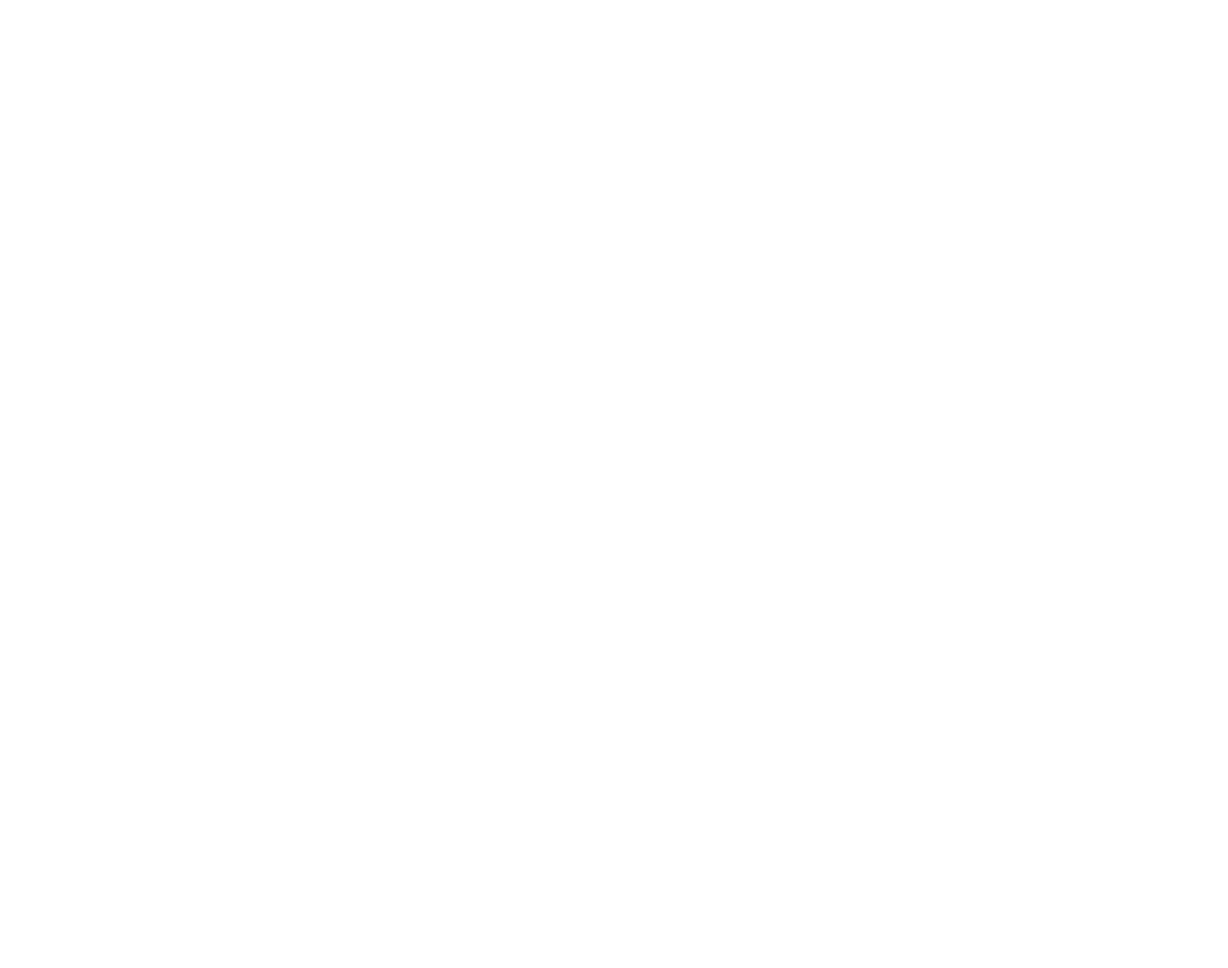
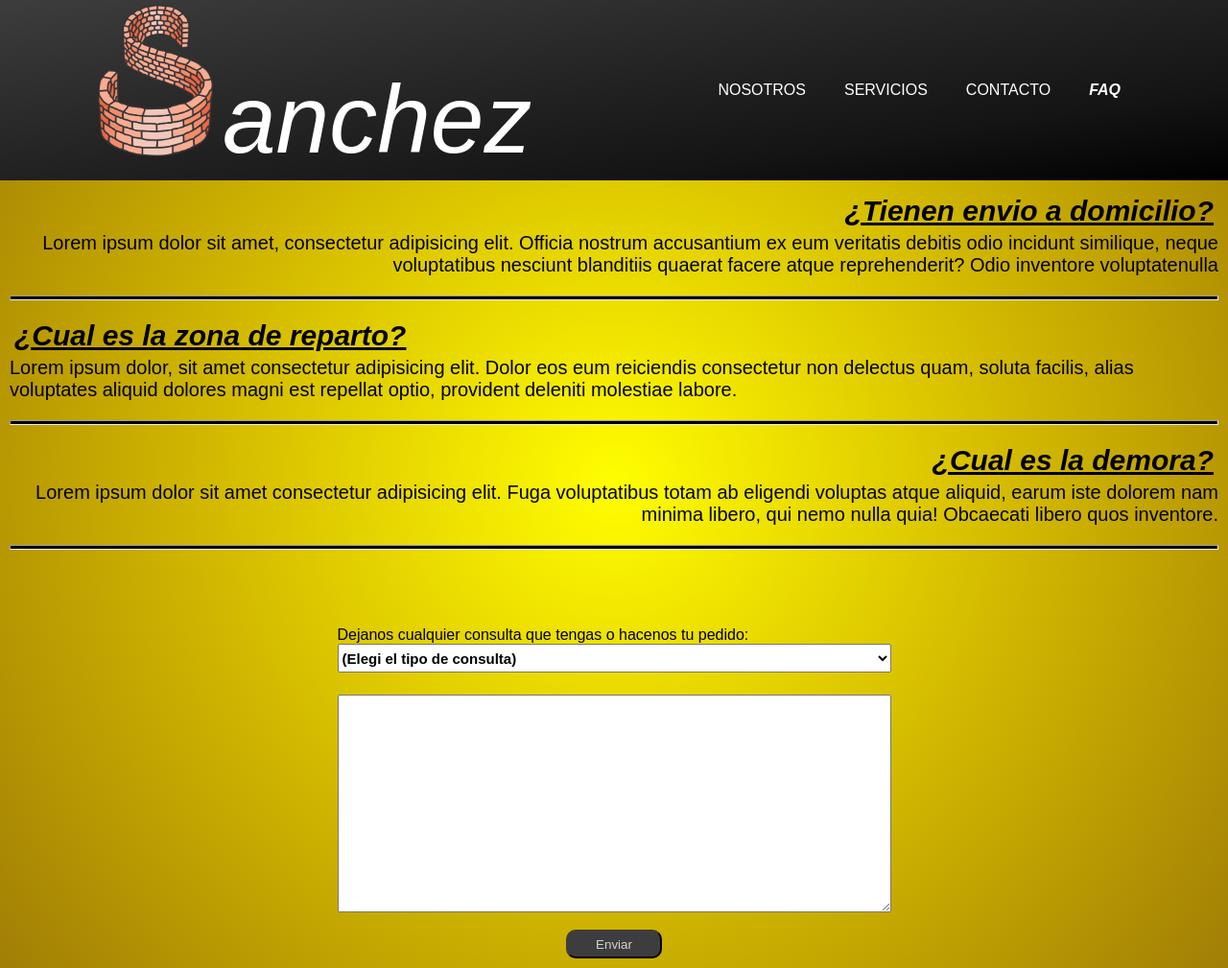
Before and after one commit to ManuelSanchezRomero/PF-ManuelSanchezRomero, a plain HTML site: page HTML/faq.html in a window 1280 px wide. Shown: the whole page at 96% size. Before the commit the page ends 800 px from the top, so only its background shows below. Drawn offline with Linux system fonts and the light colour scheme.

Commit message:
FAQ terminado

```diff
--- a/CSS/style.css
+++ b/CSS/style.css
@@ -233,10 +233,13 @@ header {
     position: relative;
     margin-top: 100px;
     transition: 0.3s;
+    background-color: white;
+    border-radius: 80px;
 }
 
 .box-redes img:hover {
     width: 250px;
+    border-radius: 80px;
 }
 
 .box-mapa {
@@ -260,6 +263,63 @@ header {
 }
 
 
+/*--------FAQ--------*/
+
+.FAQ {
+    display: grid;
+    grid-template-columns: 100%;
+    grid-template-rows: 2;
+    grid-template-areas: "texto-faq" "form-faq";
+    row-gap: 50px;
+}
+
+.texto-faq {
+    grid-area: texto-faq;
+    font-size: 20px;
+    margin: 10px;
+}
+
+.texto-faq h2 {
+    margin: 5px;
+    text-decoration: underline;
+    font-style: italic;
+}
+
+.texto-faq-der {
+    text-align: right;
+}
+
+.form-faq {
+    grid-area: form-faq;
+    display: flex;
+    justify-self: center;
+}
+
+.caja-pregunta {
+    display: flex;
+    flex-direction: column;
+}
+
+.caja-pregunta select {
+    width: 100%;
+    height: 30px;
+    margin-bottom: 5px;
+    font-size: 15px;
+    font-weight: bolder;
+}
+
+.caja-pregunta input {
+    width: 100px;
+    height: 30px;
+    align-self: center;
+    border-radius: 10px;
+    background-color: #3d3d3d;
+    border-color: #3d3d3d;
+    color: lightgray;
+    margin-bottom: 10px;
+}
+
+
 /*MediaQuery*/
 
 @media (max-width: 768px) {
@@ -273,6 +333,12 @@ header {
     }
     .Logo {
         margin-top: 10px;
+        display: flex;
+        justify-content: center;
+    }
+    .navbar {
+        display: flex;
+        justify-content: center;
     }
     /*Nosotros*/
     .main-nosotros img {
--- a/HTML/faq.html
+++ b/HTML/faq.html
@@ -6,5 +6,62 @@
     <meta http-equiv="X-UA-Compatible" content="IE=edge">
     <meta name="viewport" content="width=device-width, initial-scale=1.0">
     <title>Sanchez - FAQ</title>
-    <link rel="stylesheet" href="../CSS/style.css">
-    <link rel="shortcut icon" href="../Imagenes/logo.jpg" type="image/x-icon">
+    <link rel="stylesheet" href="../css/style.css">
+    <link rel="shortcut icon" href="../imagenes/logo.jpg" type="image/x-icon">
+</head>
+
+<body body class="body_fondo">
+    <header>
+        <section class="BANNER">
+            <div class="Logo">
+                <a href="../index.html"><img src="../imagenes/logo.png" alt="logo"></a>
+                <P>anchez</P>
+            </div>
+            <div class="navbar">
+                <nav>
+                    <ul>
+                        <li><a href="nosotros.html">Nosotros</a></li>
+                        <li><a href="servicios.html">Servicios</a></li>
+                        <li><a href="contacto.html">Contacto</a></li>
+                        <li class="activo"><a href="#">FAQ</a></li>
+                    </ul>
+                </nav>
+            </div>
+        </section>
+    </header>
+    <main>
+        <section class="FAQ">
+            <div class="texto-faq">
+                <div class="texto-faq-der">
+                    <h2>¿Tienen envio a domicilio?</h2>
+                    <p>Lorem ipsum dolor sit amet, consectetur adipisicing elit. Officia nostrum accusantium ex eum veritatis debitis odio incidunt similique, neque voluptatibus nesciunt blanditiis quaerat facere atque reprehenderit? Odio inventore voluptatenulla</p>
+                </div>
+                <hr>
+                <div>
+                    <h2>¿Cual es la zona de reparto?</h2>
+                    <P>Lorem ipsum dolor, sit amet consectetur adipisicing elit. Dolor eos eum reiciendis consectetur non delectus quam, soluta facilis, alias voluptates aliquid dolores magni est repellat optio, provident deleniti molestiae labore.</P>
+                </div>
+                <hr>
+                <div class="texto-faq-der">
+                    <h2>¿Cual es la demora?</h2>
+                    <p>Lorem ipsum dolor sit amet consectetur adipisicing elit. Fuga voluptatibus totam ab eligendi voluptas atque aliquid, earum iste dolorem nam minima libero, qui nemo nulla quia! Obcaecati libero quos inventore.</p>
+                </div>
+                <hr>
+            </div>
+            <div class="form-faq">
+                <section>
+                    <form class="caja-pregunta">
+                        <label for="pregunta">Dejanos cualquier consulta que tengas o hacenos tu pedido:</label>
+                        <select name="Pregunta" id="pregunta">
+                        <option value="----">(Elegi el tipo de consulta)</option>
+                        <option value="consulta" class="negrita">Tengo una consulta</option>
+                        <option value="pedido" class="negrita">Quiero hacer un pedido</option>
+                        </select><br>
+                        <textarea name="pregunta" rows="15" cols="70"></textarea> <br>
+                        <input type="submit" value="Enviar" class="boton-enviar">
+                    </form>
+                </section>
+            </div>
+        </section>
+    </main>
+</body>
```
Also changed, not shown: Imagenes/twitter.png.
